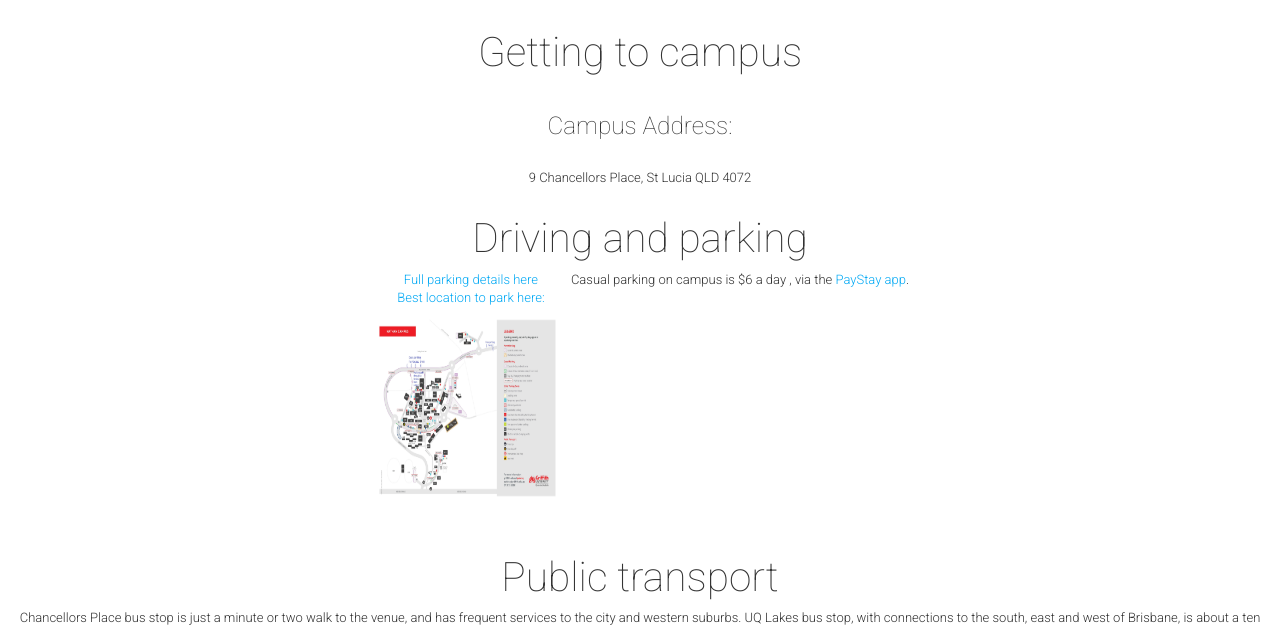
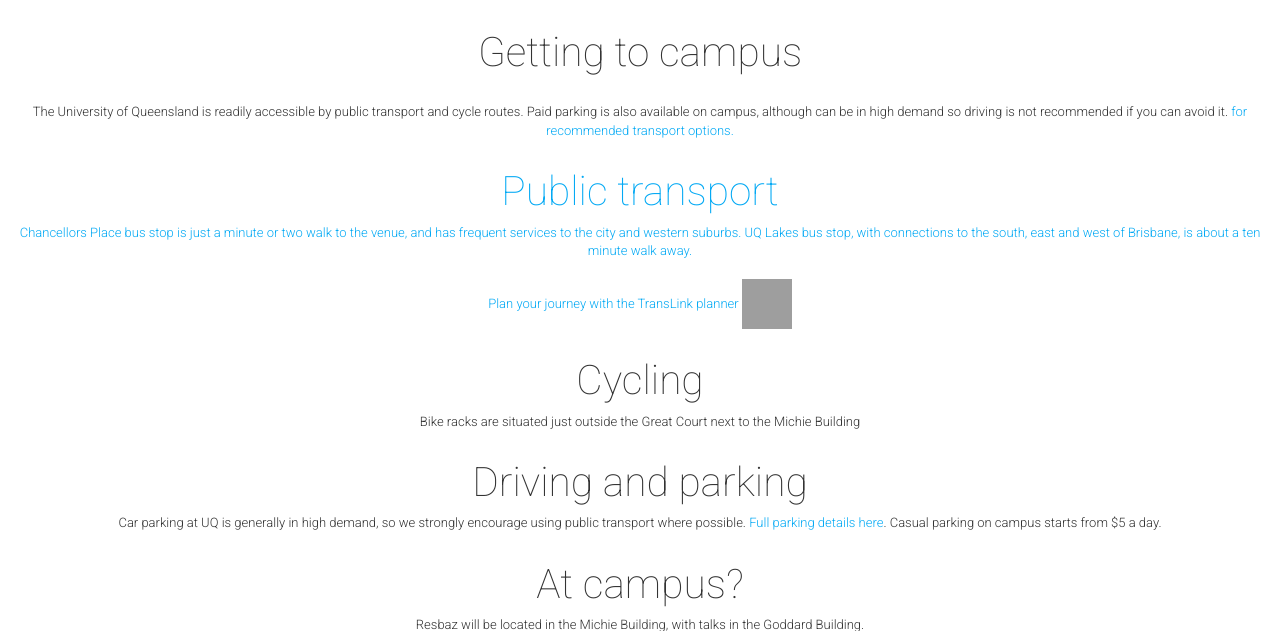
Before and after one commit to resbaz/resbazvic2024, a Jekyll site: the page built from transport.html, in a window 1280 px wide and 900 px high, scrolled down 958 px, cut to the strip 156-787 px from the top of the window. Built offline with Jekyll 4.4.1, drawn with Linux system fonts in a browser that asks for light colours; nearby versions of some CDN libraries; comment, search, counter and statistics services are not loaded; grey boxes are pictures that could not be loaded.

Commit message:
transport updates

```diff
--- a/_config.yml
+++ b/_config.yml
@@ -93,7 +93,7 @@ rockstarSpeakersButtonText: "See all speakers"
 # Location Block
 locationBlockTitle: "Location"
 eventLocationName: "Michie Building (building 9), The University of Queensland"
-eventLocationLink: "https://goo.gl/maps/5yjXm8wo18gxjJZL8"
+eventLocationLink: "https://goo.gl/maps/wRM7Hw6LGUnkebkcA"
 eventStreetAddress: "9 Chancellors Place"
 eventAddressLocality: "The University of Queensland - St Lucia Campus"
 eventAddressLocalityRegion: "St Lucia, Brisbane"
--- a/transport.html
+++ b/transport.html
@@ -13,58 +13,41 @@ image: Reeds_ResbazQld_NathCampus.jpg
 <br>
 <p>Resbaz will be at UQ St Lucia in the Michie Building, in the NW corner of the Great Court  </p>
 <br><br>
-<iframe
-src="https://www.google.com/maps/embed?pb=!1m17!1m12!1m3!1d3539.0998234574085!2d153.011858!3d-27.4972708!2m3!1f0!2f0!3f0!3m2!1i1024!2i768!4f13.1!3m2!1m1!2zMjfCsDI5JzUwLjIiUyAxNTPCsDAwJzQyLjciRQ!5e0!3m2!1sen!2sau!4v1683184915666!5m2!1sen!2sau"
-width="600" height="450" style="border:0;" allowfullscreen="" loading="lazy" referrerpolicy="no-referrer-when-downgrade"></iframe>
-<br><br> <h4>Getting to
-campus</h4> <br>
-<h6>Campus Address:</h6>
- <br>
-9 Chancellors Place, St Lucia QLD 4072
+<iframe src="https://www.google.com/maps/embed?pb=!1m18!1m12!1m3!1d18518.875282920795!2d152.99587614874636!3d-27.494060381383445!2m3!1f0!2f0!3f0!3m2!1i1024!2i768!4f13.1!3m3!1m2!1s0x6b91508241eb7c49%3A0x9ae9946d3710eee9!2sThe%20University%20of%20Queensland!5e0!3m2!1sen!2sau!4v1683241773065!5m2!1sen!2sau" width="600" height="450" style="border:0;" allowfullscreen="" loading="lazy" referrerpolicy="no-referrer-when-downgrade"></iframe>
+<br><br> <h4>Getting to campus</h4> <br>
+The University of Queensland is readily accessible by public transport and cycle routes. Paid parking is also available on campus, although can be in high demand so driving is not recommended if you can avoid it. <a href="https://campuses.uq.edu.au/st-lucia"See here</a> for recommended transport options.
 <br><br>
-
-<h4>Driving and parking</h4>
-
-<table align="center">
-<tbody>
-  <tr>
-    <td align="center"><a href= "https://www.griffith.edu.au/transport/parking/paying-for-parking/casual-parking"> Full parking details here</a></td>
-    <td align="center">Casual parking on campus is $6 a day , via the <a href="https://paystay.com.au/">PayStay app</a>. <br></td>
-  </tr>
-  <tr>
-    <td align="center"><a href="{{ site.baseurl }}/img/other/Nathan-Parking-MapResbaz.pdf">Best location to park here: <br><img src="{{ site.baseurl }}/img/other/Nathan-Parking-MapResbaz.jpg" width="200" height="200"></img></a><br>
-<br><br></td>
-    <td></td>
-  </tr>
-</tbody>
-</table>
-
-
-
 
 <h4>Public transport</h4>
 
-Chancellors Place bus stop is just a minute or two walk to the venue, and has frequent services to the city and western suburbs. UQ Lakes bus stop,
-with connections to the south, east and west of Brisbane, is about a ten minute walk away.<br><br>
+Chancellors Place bus stop is just a minute or two walk to the venue, and has frequent services to the city and western suburbs. UQ Lakes bus stop, with connections to the south, east and west of Brisbane, is about a ten minute walk away.<br><br>
 Plan your journey with <a href='https://jp.translink.com.au/plan-your-journey/journey-planner'>the TransLink planner <img
 src="https://upload.wikimedia.org/wikipedia/commons/thumb/e/e6/Bus-logo.svg/1200px-Bus-logo.svg.png"  width="50" height="50"></img></a>
 <br>
 <br>
+
+
 <h4>Cycling</h4>
 
-<table align="center">
-<tbody>
-  <tr align="center">
-    <td>Bike racks are situated just outside the Great Court next to the Michie Building</td>
-  </tr>
-</tbody>
-</table>
+Bike racks are situated just outside the Great Court next to the Michie Building
+<br>
+<br>
+
+
+<h4>Driving and parking</h4>
+
+Car parking at UQ is generally in high demand, so we strongly encourage using public transport where possible.
+    <a href= "https://campuses.uq.edu.au/information-and-services/parking-transport/parking/casual/st-lucia"> Full parking details here</a>. Casual parking on campus starts from $5 a day.
+
+
 
 
 <br><br>
 <h4>At campus?</h4>
 
 Resbaz will be located in the Michie Building, with talks in the Goddard Building. <br>
-<iframe src="https://www.google.com/maps/embed?pb=!1m18!1m12!1m3!1d2787.388885544646!2d153.05303416462917!3d-27.552008974274205!2m3!1f0!2f0!3f0!3m2!1i1024!2i768!4f13.1!3m3!1m2!1s0x6b915ad3b58b5a27%3A0x1a683b0ad47bd2d1!2sNathan%20Library!5e0!3m2!1sen!2sau!4v1661829349439!5m2!1sen!2sau" width="600" height="450" style="border:0;" allowfullscreen="" loading="lazy" referrerpolicy="no-referrer-when-downgrade"></iframe>
+<iframe
+src="https://www.google.com/maps/embed?pb=!1m17!1m12!1m3!1d3539.0998234574085!2d153.011858!3d-27.4972708!2m3!1f0!2f0!3f0!3m2!1i1024!2i768!4f13.1!3m2!1m1!2zMjfCsDI5JzUwLjIiUyAxNTPCsDAwJzQyLjciRQ!5e0!3m2!1sen!2sau!4v1683184915666!5m2!1sen!2sau"
+width="600" height="450" style="border:0;" allowfullscreen="" loading="lazy" referrerpolicy="no-referrer-when-downgrade"></iframe>
 
 <section>
```
Also changed, not shown: img/CatherineKim.jpg (deleted).
